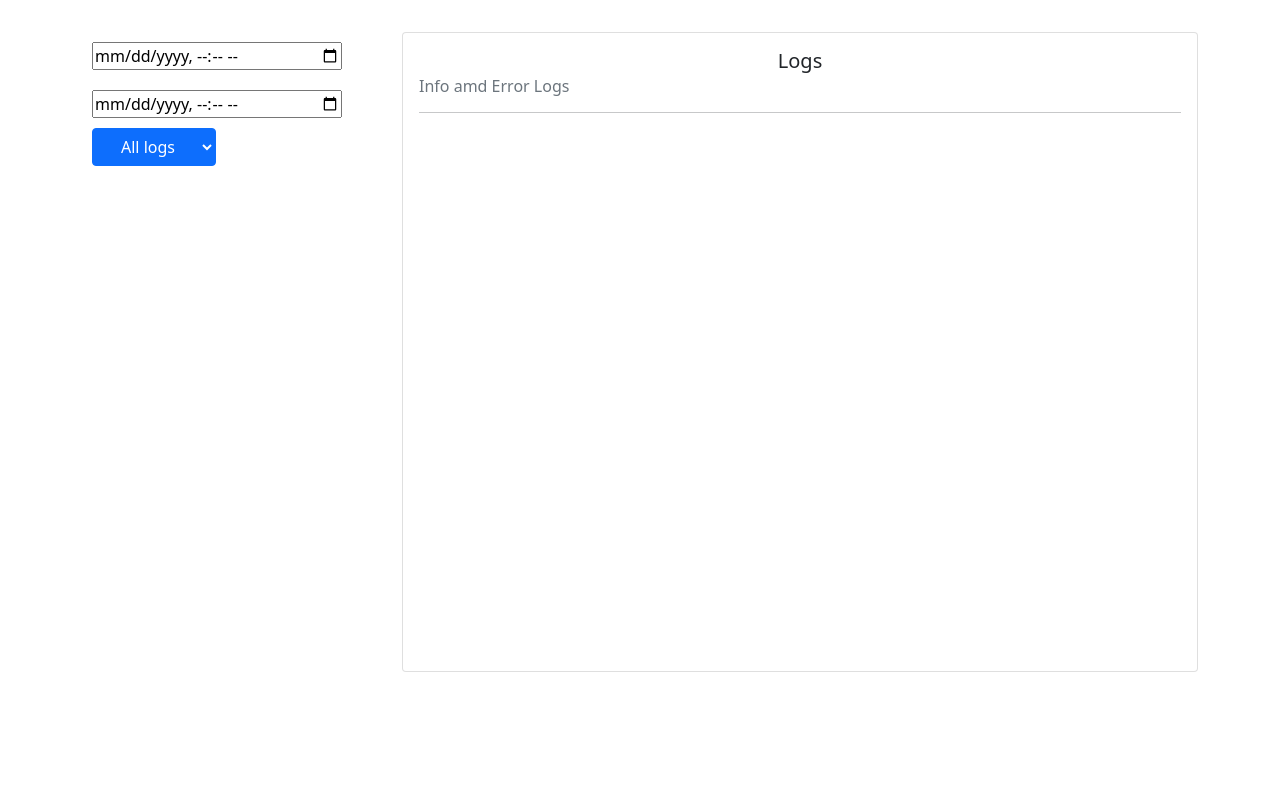
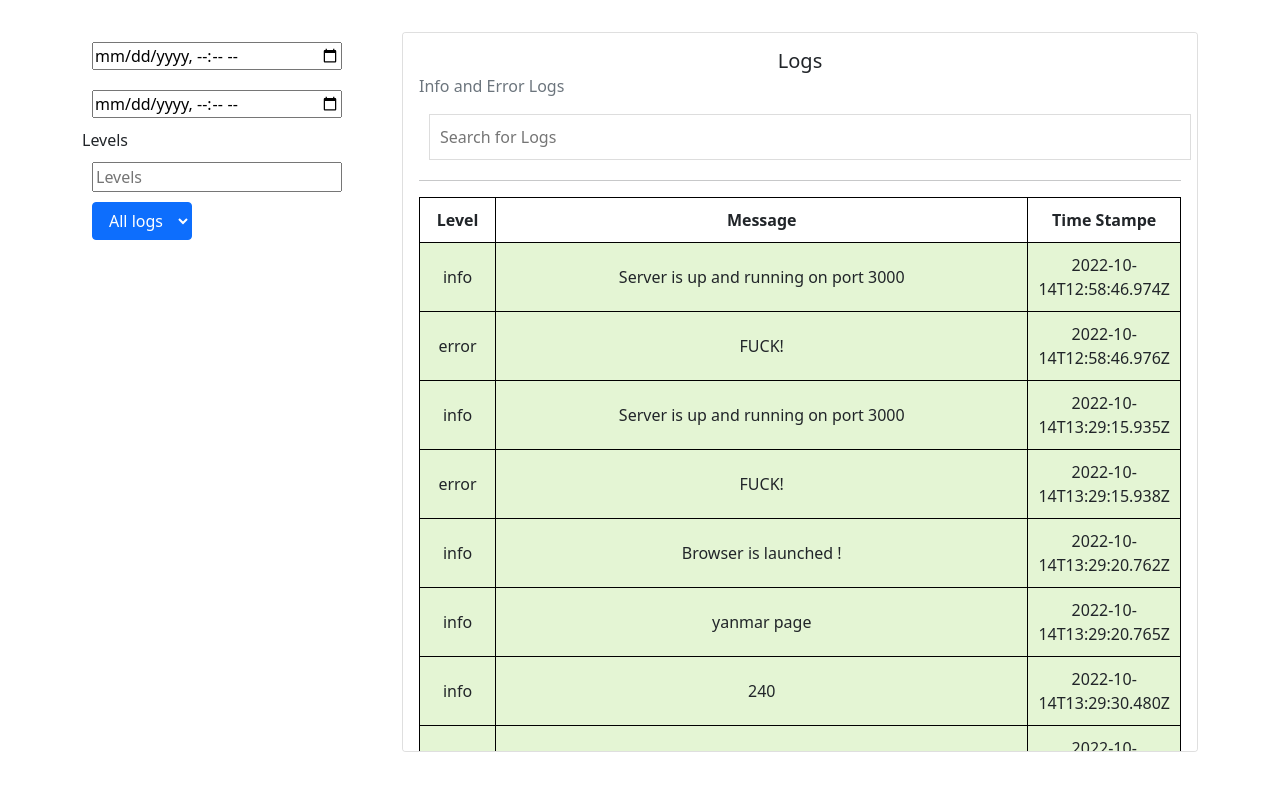
Before and after one commit to nomanAliShah786/logger, a website: page index.html in a window 1280 px wide. Drawn offline with nearby package versions, Linux system fonts and the light colour scheme.

Commit message:
Logs Displayed in HTML

```diff
--- a/index.html
+++ b/index.html
@@ -7,8 +7,7 @@
     <link href="https://cdn.jsdelivr.net/npm/bootstrap@5.0.2/dist/css/bootstrap.min.css" rel="stylesheet"
         integrity="sha384-EVSTQN3/azprG1Anm3QDgpJLIm9Nao0Yz1ztcQTwFspd3yD65VohhpuuCOmLASjC" crossorigin="anonymous">
     <title>Logger</title>
-    <script src=
-"https://code.jquery.com/jquery-3.5.1.js">
+    <script src="https://code.jquery.com/jquery-3.5.1.js">
     </script>
 </head>
 
@@ -49,6 +48,55 @@
             color: black;
         }
 
+        \* Table Style \* table {
+            margin: 0 auto;
+            font-size: large;
+            border: 1px solid black;
+        }
+
+        #myInput {
+            /* Add a search icon to input */
+            background-position: 10px 12px;
+            /* Position the search icon */
+            background-repeat: no-repeat;
+            /* Do not repeat the icon image */
+            width: 100%;
+            /* Full-width */
+            font-size: 16px;
+            /* Increase font-size */
+            padding: 10px 10px 10px 10px;
+            /* Add some padding */
+            border: 1px solid #ddd;
+            /* Add a grey border */
+            margin-bottom: 4px;
+            /* Add some space below the input */
+        }
+
+        h1 {
+            text-align: center;
+            color: #006600;
+            font-size: xx-large;
+            font-family: 'Gill Sans',
+                'Gill Sans MT', ' Calibri',
+                'Trebuchet MS', 'sans-serif';
+        }
+
+        td {
+            background-color: #E4F5D4;
+            border: 1px solid black;
+        }
+
+        th,
+        td {
+            font-weight: bold;
+            border: 1px solid black;
+            padding: 10px;
+            text-align: center;
+        }
+
+        td {
+            font-weight: lighter;
+        }
     </style>
     <div class="container outer-container">
         <div class="button-time-container">
@@ -56,19 +104,30 @@
                 <input type="datetime-local" name="InitialDate" id="InitialDate">
                 <input type="datetime-local" name="FinalDate" id="FinalDate">
             </div>
+            <label for="fname">Levels</label>
+            <input type="text" id="logInput" onclick="newFunction()" placeholder="Levels">
             <div class="dropdown" style="margin-left:10px;">
-                <select class="custom-select btn btn-primary">
+                <select class="custom-select btn btn-primary" id="selection">
                     <option value="1" selected>All logs</option>
-                    <option value="2">Info Logs</option>
-                    <option value="3">Error Logs</option>
+                    <option value="2">Info</option>
+                    <option value="3">Error</option>
                 </select>
             </div>
         </div>
-        <div class="card" style="width: 60rem;">
+        <div class="card" style="width: 60rem; height: 90vh; overflow: scroll;" >
             <div class="card-body">
                 <h5 class="card-title">Logs</h5>
-                <h6 class="card-subtitle mb-2 text-muted">Info amd Error Logs</h6>
+                <h6 class="card-subtitle mb-2 text-muted">Info and Error Logs</h6>
+                <input type="text" id="myInput" onclick="myFunction()" placeholder="Search for Logs">
                 <hr>
+                <table id="table">
+                    <tr>
+                        <th style="width:10%;">Level</th>
+                        <th style="width:70%;">Message</th>
+                        <th style="width:40%;">Time Stampe</th>
+                    </tr>
+                </table>
+
             </div>
         </div>
     </div>
@@ -77,11 +136,15 @@
         integrity="sha384-MrcW6ZMFYlzcLA8Nl+NtUVF0sA7MsXsP1UyJoMp4YLEuNSfAP+JcXn/tWtIaxVXM"
         crossorigin="anonymous"></script>
     <script>
+        // var getValue = document.getElementById('selection').selectedOptions[0].value;
+        var select = document.getElementById('selection');
+        var option = select.options[select.selectedIndex];
+        console.log(option);
+
         $(document).ready(function () {
             // FETCHING DATA FROM JSON FILE
             $.getJSON("logs.json",
                 function (data) {
-                            console.log(data);
                     var allLogs = '';
 
 
@@ -102,6 +165,58 @@
                     $('#table').append(allLogs);
                 });
         });
+        var e = document.getElementById("selections");
+        var text = e.options[e.selectedIndex].text;
+
+
+        function newFunction() {
+            // Declare variables
+            var input, filter, table, tr, td, i, txtValue;
+            input = document.getElementById("logInput");
+            filter = input.value.toUpperCase();
+            table = document.getElementById("table");
+            tr = table.getElementsByTagName("tr");
+
+            // Loop through all table rows, and hide those who don't match the search query
+            for (i = 0; i < tr.length; i++) {
+                td = tr[i].getElementsByTagName("td")[0];
+                if (td) {
+                    txtValue = td.textContent || td.innerText;
+                    if (txtValue.toUpperCase().indexOf(filter) > -1) {
+                        tr[i].style.display = "";
+                    } else {
+                        tr[i].style.display = "none";
+                    }
+                }
+            }
+        };
+
+
+        function myFunction() {
+            // Declare variables
+            var input, filter, table, tr, td, i, txtValue;
+            input = document.getElementById("myInput");
+            filter = input.value.toUpperCase();
+            table = document.getElementById("table");
+            tr = table.getElementsByTagName("tr");
+
+            // Loop through all table rows, and hide those who don't match the search query
+            for (i = 0; i < tr.length; i++) {
+                td = tr[i].getElementsByTagName("td")[1];
+                if (td) {
+                    txtValue = td.textContent || td.innerText;
+                    if (txtValue.toUpperCase().indexOf(filter) > -1) {
+                        tr[i].style.display = "";
+                    } else {
+                        tr[i].style.display = "none";
+                    }
+                }
+            }
+        };
+
+
+
+
     </script>
 
 </body>
--- a/package.json
+++ b/package.json
@@ -46,7 +46,8 @@
     "sqs-consumer": "^5.6.0",
     "tslib": "^2.0.0",
     "uuidv4": "^6.2.13",
-    "winston": "^3.8.2"
+    "winston": "^3.8.2",
+    "winston-daily-rotate-file": "^4.7.1"
   },
   "devDependencies": {
     "serverless": "^3.23.0"
```
Also changed, not shown: Winston.js (+15 -3 lines), logs.json (+1 -1 lines), 2 other files. Lines whose indentation alone changed are shown as unchanged.
